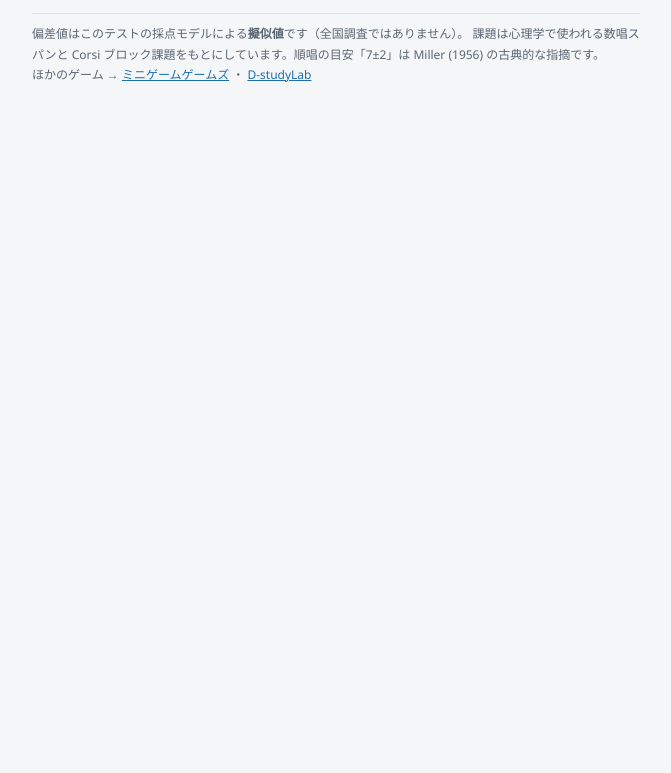
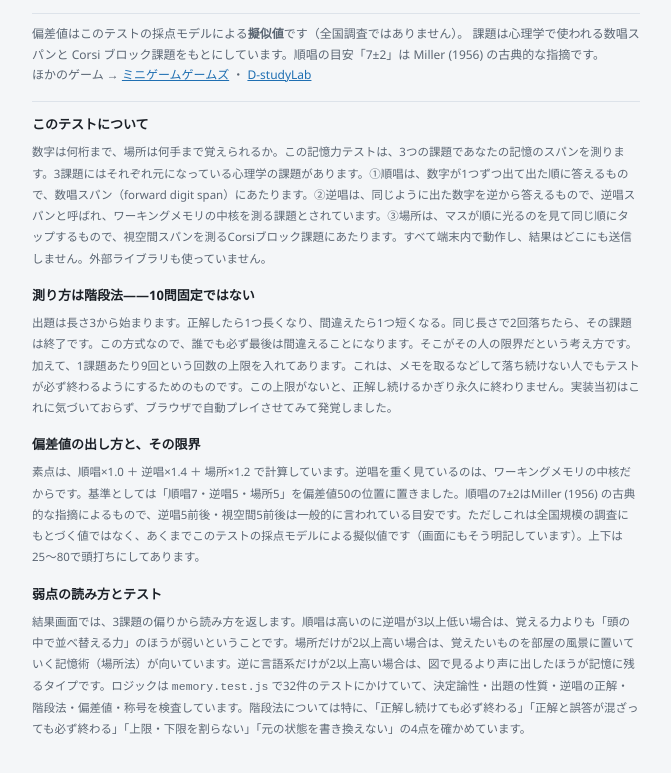
Before and after one commit to D-studyLab/memory-test, a plain HTML site: page index.html in a window 1280 px wide. Shown: the part 565-1338 px from the top of the page, without its empty margins (304-975 px from the left). Before the commit the page ends 800 px from the top, so only its background shows below. Drawn offline with Linux system fonts and the light colour scheme.

Commit message:
ゲーム説明の静的テキストを追加
検索エンジンから見える本文が薄く、AdSenseに「有用性の低いコンテンツ」で
不承認になったため、READMEにある設計理由と実測値をページ本文に載せた。
JavaScriptには触っていない。

Co-Authored-By: Claude Opus 5 <noreply@anthropic.com>

```diff
--- a/index.html
+++ b/index.html
@@ -90,6 +90,10 @@
   .note { font-size:12px; color:var(--sub); margin-top:16px; border-top:1px solid var(--line); padding-top:10px; }
   .note a { color:var(--acc); }
   .copied { font-size:12px; color:var(--good); }
+  .about { font-size:11.5px; color:var(--sub); line-height:1.85; margin-top:16px; border-top:1px solid var(--line); padding-top:10px; }
+  .about h2 { font-size:13px; color:var(--txt); margin:14px 0 5px; font-weight:bold; }
+  .about h2:first-child { margin-top:0; }
+  .about p { margin:0 0 8px; font-size:11.5px; }
 </style>
 </head>
 <body>
@@ -121,6 +125,20 @@
       課題は心理学で使われる数唱スパンと Corsi ブロック課題をもとにしています。順唱の目安「7±2」は Miller (1956) の古典的な指摘です。<br>
       ほかのゲーム → <a href="/games/">ミニゲームゲームズ</a> ・ <a href="/">D-studyLab</a>
     </div>
+
+    <section class="about">
+      <h2>このテストについて</h2>
+      <p>数字は何桁まで、場所は何手まで覚えられるか。この記憶力テストは、3つの課題であなたの記憶のスパンを測ります。3課題にはそれぞれ元になっている心理学の課題があります。①順唱は、数字が1つずつ出て出た順に答えるもので、数唱スパン（forward digit span）にあたります。②逆唱は、同じように出た数字を逆から答えるもので、逆唱スパンと呼ばれ、ワーキングメモリの中核を測る課題とされています。③場所は、マスが順に光るのを見て同じ順にタップするもので、視空間スパンを測るCorsiブロック課題にあたります。すべて端末内で動作し、結果はどこにも送信しません。外部ライブラリも使っていません。</p>
+
+      <h2>測り方は階段法——10問固定ではない</h2>
+      <p>出題は長さ3から始まります。正解したら1つ長くなり、間違えたら1つ短くなる。同じ長さで2回落ちたら、その課題は終了です。この方式なので、誰でも必ず最後は間違えることになります。そこがその人の限界だという考え方です。加えて、1課題あたり9回という回数の上限を入れてあります。これは、メモを取るなどして落ち続けない人でもテストが必ず終わるようにするためのものです。この上限がないと、正解し続けるかぎり永久に終わりません。実装当初はこれに気づいておらず、ブラウザで自動プレイさせてみて発覚しました。</p>
+
+      <h2>偏差値の出し方と、その限界</h2>
+      <p>素点は、順唱×1.0 ＋ 逆唱×1.4 ＋ 場所×1.2 で計算しています。逆唱を重く見ているのは、ワーキングメモリの中核だからです。基準としては「順唱7・逆唱5・場所5」を偏差値50の位置に置きました。順唱の7±2はMiller (1956) の古典的な指摘によるもので、逆唱5前後・視空間5前後は一般的に言われている目安です。ただしこれは全国規模の調査にもとづく値ではなく、あくまでこのテストの採点モデルによる擬似値です（画面にもそう明記しています）。上下は25〜80で頭打ちにしてあります。</p>
+
+      <h2>弱点の読み方とテスト</h2>
+      <p>結果画面では、3課題の偏りから読み方を返します。順唱は高いのに逆唱が3以上低い場合は、覚える力よりも「頭の中で並べ替える力」のほうが弱いということです。場所だけが2以上高い場合は、覚えたいものを部屋の風景に置いていく記憶術（場所法）が向いています。逆に言語系だけが2以上高い場合は、図で見るより声に出したほうが記憶に残るタイプです。ロジックは <code>memory.test.js</code> で32件のテストにかけていて、決定論性・出題の性質・逆唱の正解・階段法・偏差値・称号を検査しています。階段法については特に、「正解し続けても必ず終わる」「正解と誤答が混ざっても必ず終わる」「上限・下限を割らない」「元の状態を書き換えない」の4点を確かめています。</p>
+    </section>
   </div>
 
   <!-- ===== 出題 ===== -->
```
